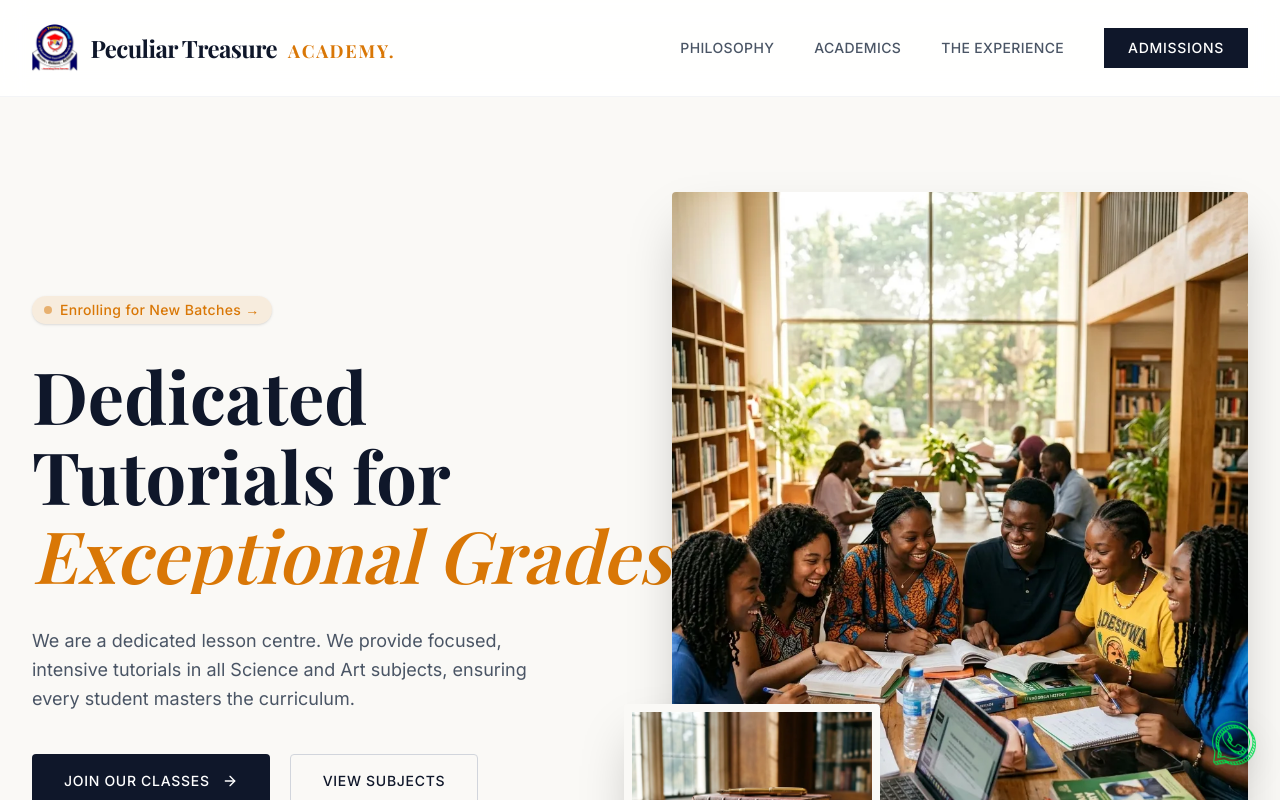
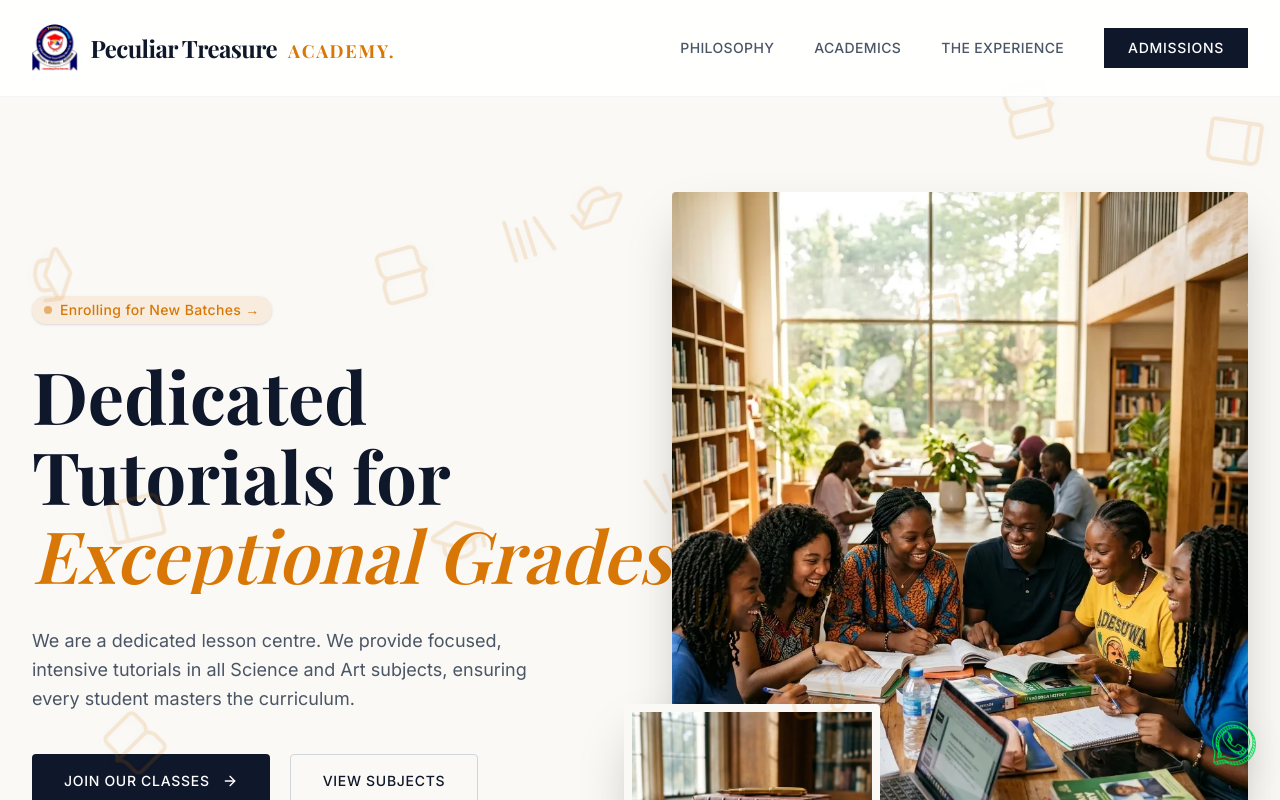
Before and after one commit to DavidDeez/peculiar_treasure_academy, a React (Vite) app: page / in a window 1280 px wide. Shown: the top 800 px of the page. Built offline with nearby package versions, Linux system fonts and the light colour scheme; no server answers; a web font is replaced by a local one.

Commit message:
Make floating icons a global fixed overlay for the entire website

```diff
--- a/src/App.tsx
+++ b/src/App.tsx
@@ -11,11 +11,13 @@ import Contact from './components/Contact';
 import Footer from './components/Footer';
 import FloatingWhatsApp from './components/FloatingWhatsApp';
 import CustomCursor from './components/CustomCursor';
+import FloatingIcons from './components/FloatingIcons';
 
 function App() {
   return (
     <div className="min-h-screen bg-[#faf9f6]">
       <CustomCursor />
+      <FloatingIcons />
       <Navbar />
       <main className="flex-grow">
         <Hero />
--- a/src/components/Courses.tsx
+++ b/src/components/Courses.tsx
@@ -1,6 +1,5 @@
 import React from 'react';
 import { ArrowUpRight } from 'lucide-react';
-import FloatingIcons from './FloatingIcons';
 
 const courses = [
   {
@@ -26,7 +25,6 @@ const courses = [
 const Courses: React.FC = () => {
   return (
     <section id="courses" className="py-32 bg-brand-dark text-white relative">
-      <FloatingIcons />
       <div className="max-w-7xl mx-auto px-4 sm:px-6 lg:px-8 relative z-10">
 
         <div className="flex flex-col md:flex-row justify-between items-end mb-20">
--- a/src/components/FloatingIcons.tsx
+++ b/src/components/FloatingIcons.tsx
@@ -26,9 +26,9 @@ const FloatingIcons: React.FC = () => {
     // Use a small timeout to ensure the container is fully painted and sized
     const timer = setTimeout(() => {
       const width = containerRef.current?.clientWidth || window.innerWidth || 1000;
-      const height = containerRef.current?.clientHeight || 600; // fallback to 600
+      const height = containerRef.current?.clientHeight || window.innerHeight || 800; // Use window.innerHeight
 
-      const particleCount = 12;
+      const particleCount = 15;
       const initialParticles: Particle[] = [];
 
       for (let i = 0; i < particleCount; i++) {
@@ -64,15 +64,13 @@ const FloatingIcons: React.FC = () => {
     let lastTime = performance.now();
 
     const animate = (time: number) => {
-      // Use delta time to ensure consistent speed regardless of refresh rate
-      const dt = Math.min((time - lastTime) / 16.66, 2.0); // cap at 2.0 to avoid huge jumps
+      const dt = Math.min((time - lastTime) / 16.66, 2.0);
       lastTime = time;
 
       const width = containerRef.current?.clientWidth || window.innerWidth;
-      const height = containerRef.current?.clientHeight || 600;
+      const height = containerRef.current?.clientHeight || window.innerHeight;
 
       setParticles((prev) => {
-        // We must clone the array and objects to mutate them safely in React state
         const p = prev.map(particle => ({ ...particle }));
 
         for (let i = 0; i < p.length; i++) {
@@ -138,7 +136,7 @@ const FloatingIcons: React.FC = () => {
   };
 
   return (
-    <div ref={containerRef} className="absolute inset-0 z-0 overflow-hidden opacity-30 pointer-events-none">
+    <div ref={containerRef} className="fixed inset-0 z-[40] overflow-hidden opacity-15 pointer-events-none">
       {particles.map((p) => (
         <div
           key={p.id}
@@ -150,8 +148,8 @@ const FloatingIcons: React.FC = () => {
             display: 'flex',
             alignItems: 'center',
             justifyContent: 'center',
-            transition: 'opacity 1s ease-in', // Fade in smoothly
-            opacity: 1 // Start visible
+            transition: 'opacity 1s ease-in',
+            opacity: 1
           }}
         >
           {getIcon(p.type)}
```
